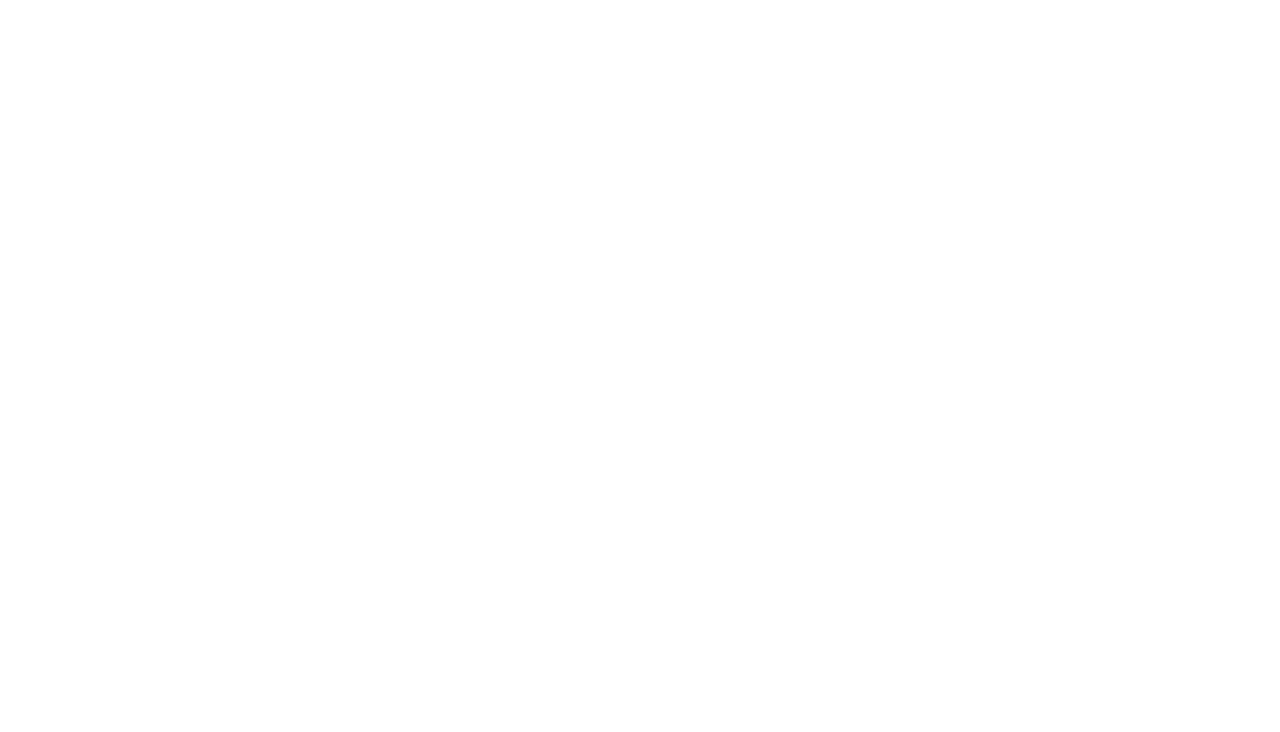
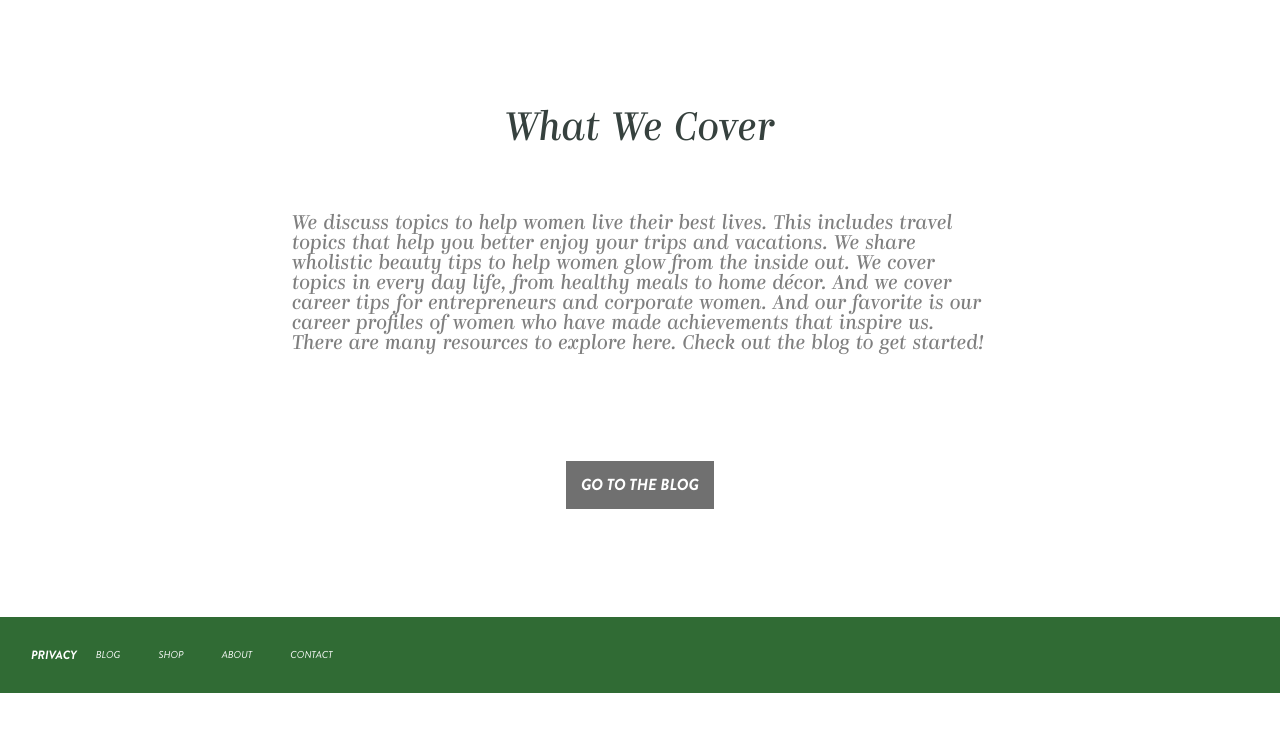
Before and after one commit to tamunaadola/lesson_8, a plain HTML site: page index.html in a window 1280 px wide. Drawn offline with Linux system fonts and the light colour scheme.

Commit message:
add
added footer addet third section added styles for footer

```diff
--- a/index.html
+++ b/index.html
@@ -13,5 +13,115 @@
     <header>
 
     </header>
+
+
+
+
+
+
+
+
+
+
+
+
+
+
+
+
+
+
+
+
+
+
+
+
+
+
+
+
+
+
+
+
+
+
+
+
+
+
+
+
+
+
+
+
+
+
+
+
+
+
+
+
+
+
+
+
+
+
+
+
+
+
+
+
+
+
+
+
+
+
+
+
+
+
+
+
+
+
+
+
+
+
+
+
+    <section class="t-section">
+        <h2>What We Cover</h2>
+        <p>We discuss topics to help women live their best lives. This includes travel topics that help you better enjoy your trips and vacations. We share wholistic beauty tips to help women glow from the inside out. We cover topics in every day life, from healthy meals to home décor. And we cover career tips for entrepreneurs and corporate women. And our favorite is our career profiles of women who have made achievements that inspire us.
+
+            There are many resources to explore here. Check out the blog to get started!</p>
+        <div class="b-box">
+            <a href="#">GO TO THE BLOG</a>
+        </div>
+    </section>
+    <footer>
+        <h3>PRIVACY</h3>
+        <ul class="footer-nav">
+            <li class="navbar-li">
+                <a href="#" >BLOG</a>
+            </li>
+            <li class="navbar-li">
+                <a href="#" >SHOP</a>
+            </li>
+            <li class="navbar-li">
+                <a href="#" >ABOUT</a>
+            </li>
+            <li class="navbar-li">
+                <a href="#" >CONTACT</a>
+            </li>
+        </ul>
+    </footer>
 </body>
 </html>
--- a/main.css
+++ b/main.css
@@ -3,3 +3,120 @@
     padding: 0;
     box-sizing:border-box;
 }
+
+
+
+
+
+
+
+
+
+
+
+
+
+
+
+
+
+
+
+
+
+
+
+
+
+
+
+
+
+
+
+
+
+
+
+
+
+
+
+
+
+
+
+
+
+
+
+
+
+
+
+
+
+
+
+
+
+
+
+
+
+.t-section{
+    display: flex;
+    flex-direction: column;
+    height: 617px;
+    align-items: center;
+
+}
+.t-section > h2{
+    margin-top: 110px;
+    font-size: 40px;
+    color: #36413E;
+    font-family: Kazimir-RegularItalic;
+}
+.t-section > p {
+    font-size: 20px;
+    width: 696px;
+    height: 247px;
+    color: #7F7F7F;
+    font-family: Kazimir-RegularItalic;
+    margin-top: 64px;
+}
+.b-box{
+    display: flex;
+    background-color: #707070;
+    width: 148px;
+    height: 48px;
+    align-items: center;
+    justify-content: space-around;
+    color: white;
+    font-family: Brandon Grotesque;
+    font-weight: bold;
+}
+footer{
+    display: flex;
+    height: 76px;
+    background-color: #306B34;
+    align-items: center;
+}
+footer > h3 {
+    color: white;
+    font-family: 'Brandon Grotesque';
+    font-weight: bold;
+    font-size: 12px;
+    margin-left: 31px;
+}
+.footer-nav{
+    text-align: center;
+    max-width: 275px;
+    display: flex;
+    color: white;
+    font-size: 10px;
+    font-family: 'Brandon Grotesque';
+    justify-content: space-around;
+    width: 100%;
+    left: 50%;
+}
--- a/reset.css
+++ b/reset.css
@@ -47,5 +47,6 @@ table {
 	border-spacing: 0;
 }
 a{
+	color:unset;
 	text-decoration: none;
 }
```
